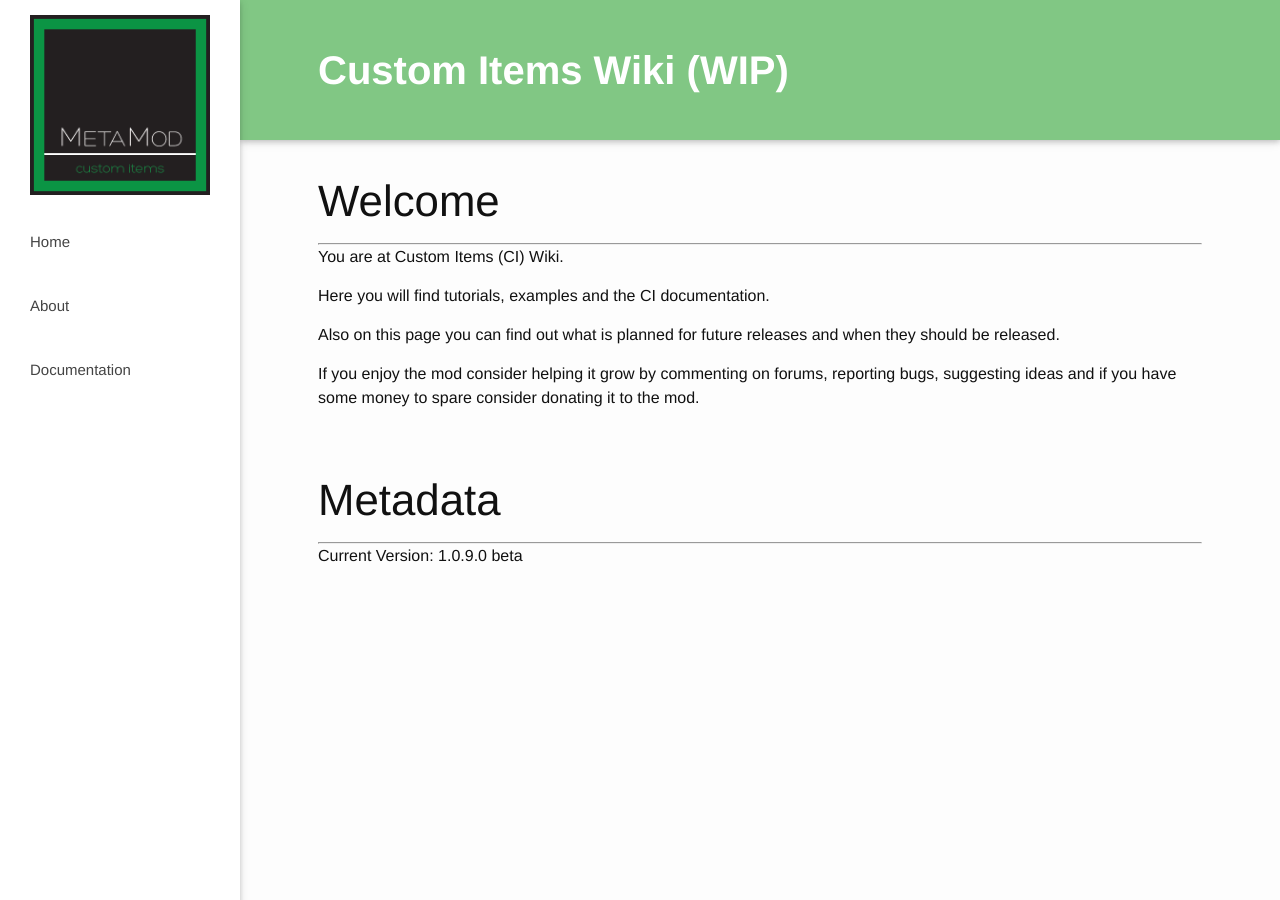
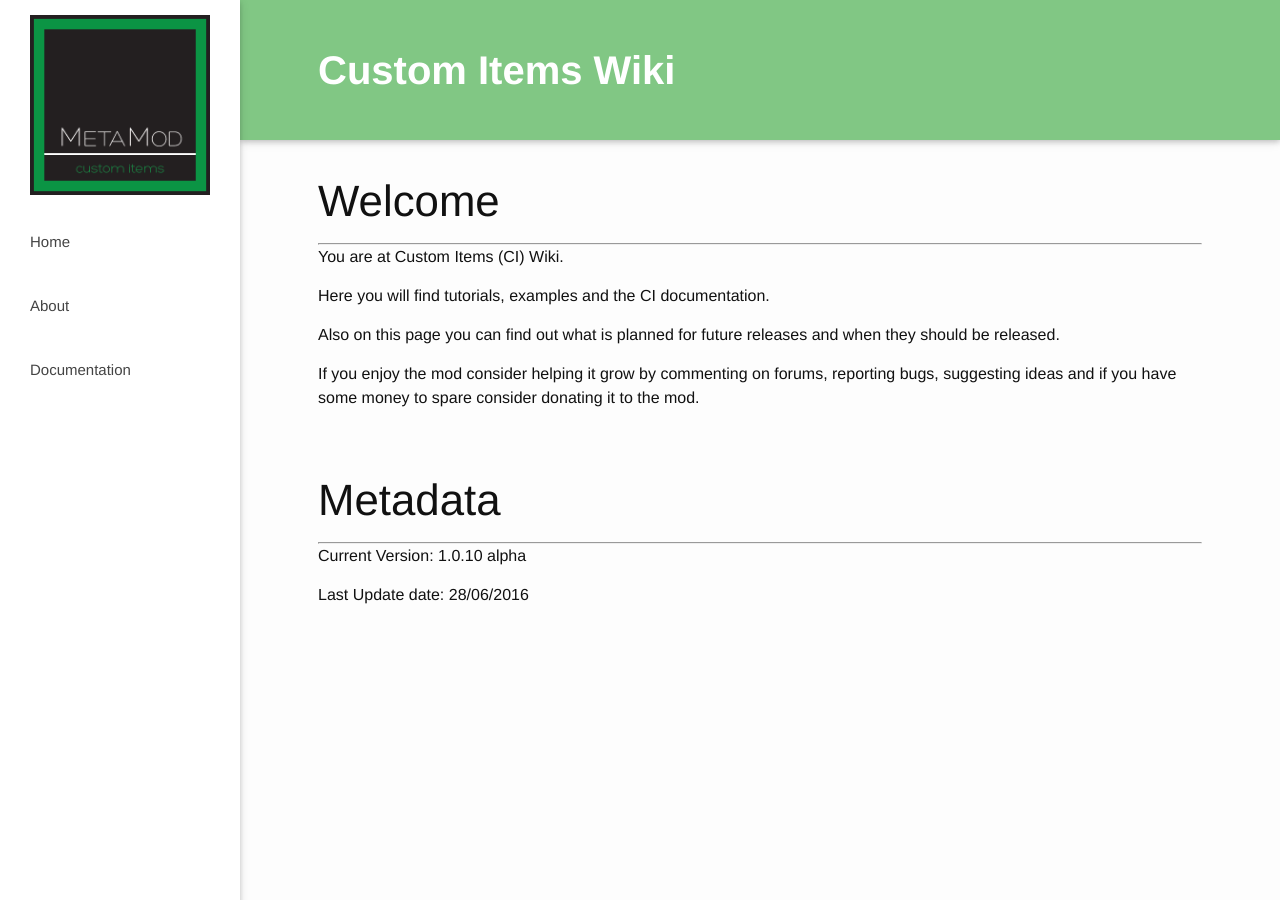
Before and after one commit to marcel0ll/CustomItems, a Jekyll site: the page built from index.html, in a window 1280 px wide. Built offline with Jekyll 4.4.1, drawn with Linux system fonts in a browser that asks for light colours; nearby versions of some CDN libraries.

Commit message:
Remove WIP from title

```diff
--- a/index.html
+++ b/index.html
@@ -1,6 +1,6 @@
 ---
 layout: default
-title: Custom Items Wiki (WIP)
+title: Custom Items Wiki
 ---
 <div class="col s12">
     <div name="welcome" class="section">
@@ -14,9 +14,9 @@ title: Custom Items Wiki (WIP)
     <div name="metadata" class="section">
         <h3> Metadata </h3>
         <hr />
-        <p>Current Version: 1.0.9.0 beta</p>
+        <p>Current Version: 1.0.10 alpha</p>
         <!--<p>Latest Build: 23878919823 (commit code)</p>-->
-        <!--<p>Last Update date: dd/mm/yyyy</p>-->
+        <p>Last Update date: 28/06/2016</p>
         <!--<p>Passed or not</p>-->
         <!--<p>Latets public release: dd/mm/yyyy</p>-->
     </div>
```
